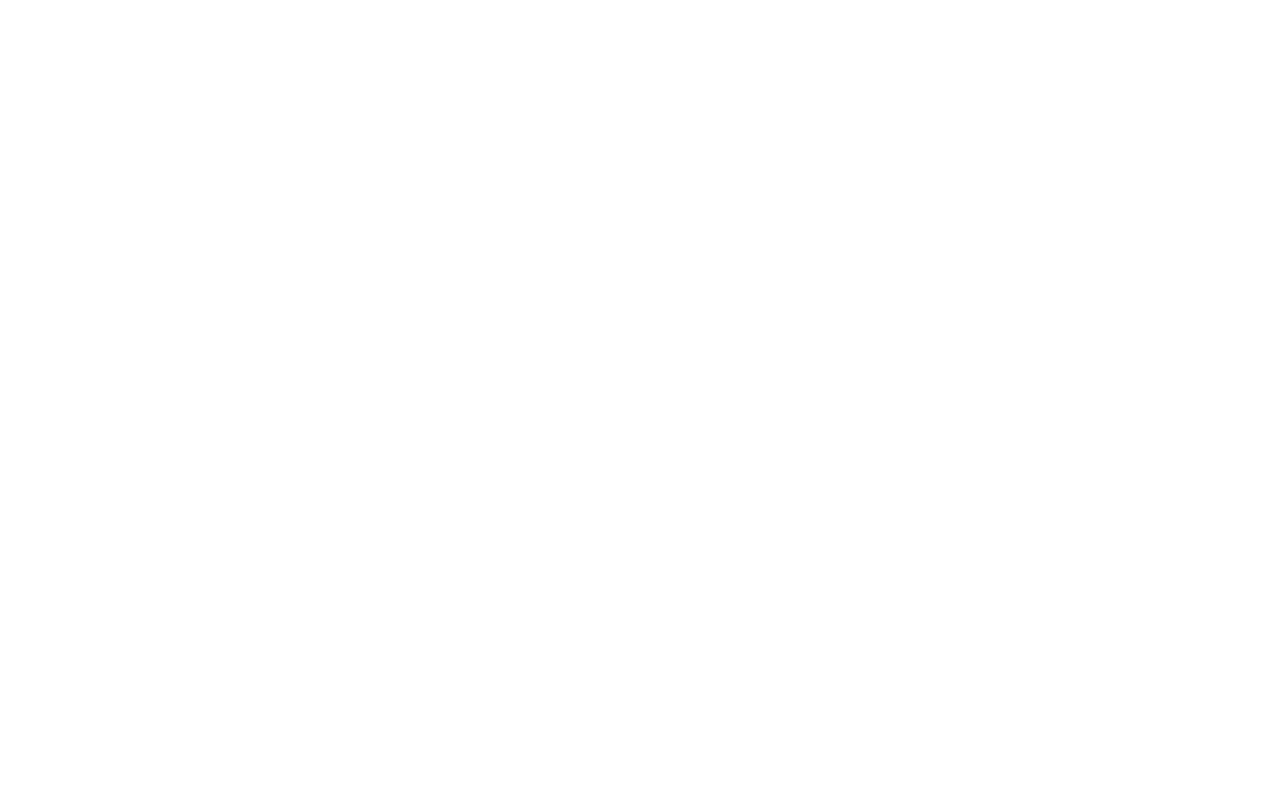
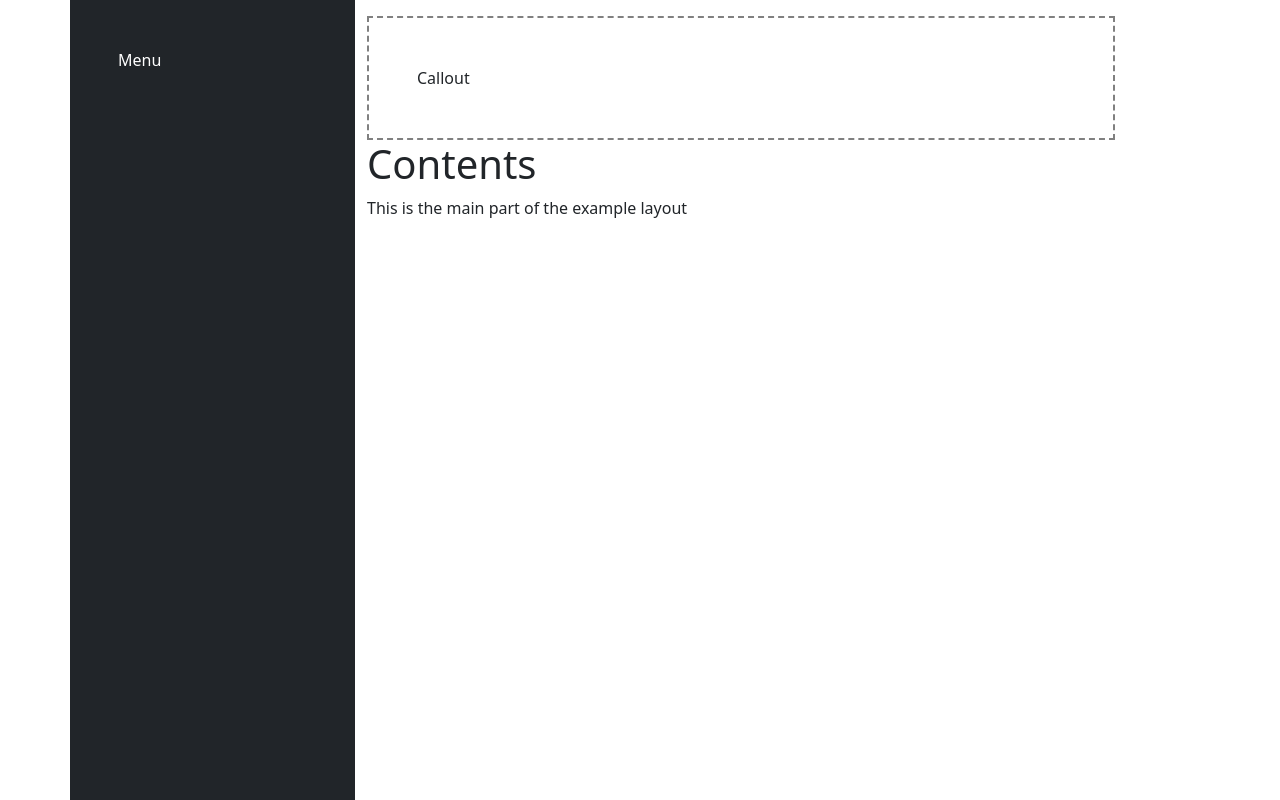
Before and after one commit to MamadTaheri/react-training, a React (Create React App) app: page / in a window 1280 px wide. Built offline with nearby package versions, Linux system fonts and the light colour scheme.

Commit message:
initial layout

```diff
--- a/src/App.js
+++ b/src/App.js
@@ -1,10 +1,15 @@
 import React from 'react';
+import SiteLayout from "./components/SiteLayout";
 
 const App = () => {
     return (
-        <div>
-
-        </div>
+         <SiteLayout menu={<p>Menu</p>}>
+             <>
+                 <div className="callout">Callout</div>
+                 <h1>Contents</h1>
+                 <p>This is the main part of the example layout</p>
+             </>
+         </SiteLayout>
     );
 };
 
--- /dev/null
+++ b/src/components/SiteLayout.jsx
@@ -0,0 +1,14 @@
+import React from 'react';
+
+const SiteLayout = ({ children, menu = c => null}) => {
+    return (
+        <div className="container">
+            <div className="row">
+                <div className="col-md-3 bg-dark vh-100 text-white p-5">{menu}</div>
+                <div className="col-md-9">{children}</div>
+            </div>
+        </div>
+    );
+};
+
+export default SiteLayout;
--- a/src/index.css
+++ b/src/index.css
@@ -3,7 +3,10 @@
     padding: 0;
     box-sizing: border-box;
 }
-/*body {*/
-/*    direction: rtl;*/
-/*    text-align: right;*/
-/*}*/
+
+.callout {
+    width: 90%;
+    border: 2px dashed gray;
+    padding: 3rem;
+    margin-top: 1rem;
+}
```
